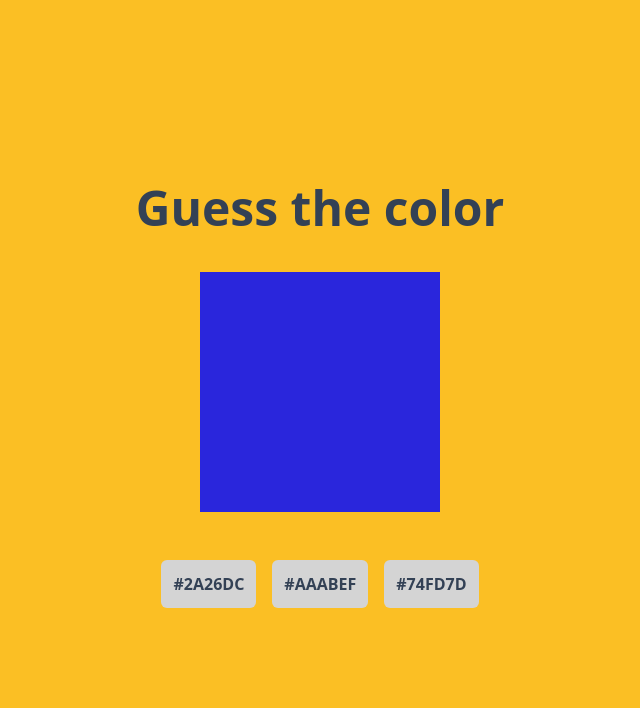
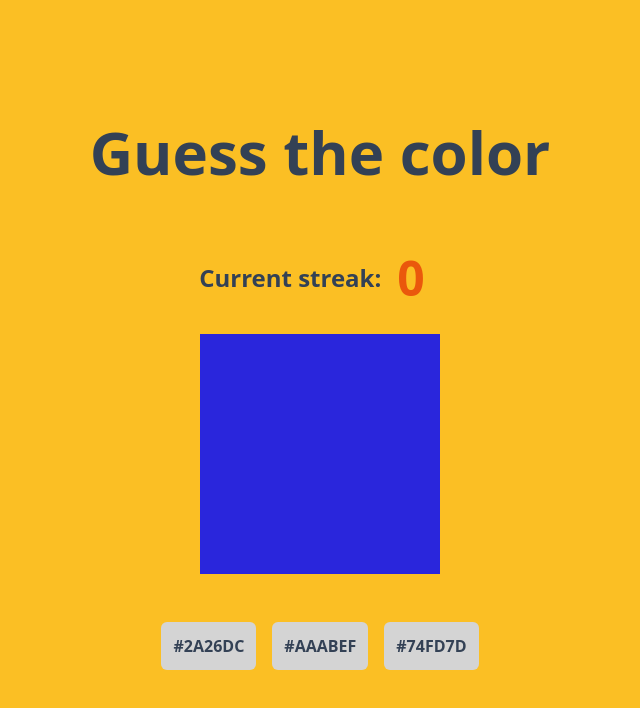
Before and after one commit to martindzida/guess-the-color, a React (Vite) app: page / in a window 1280 px wide. Shown: the top 708 px of the page, without its empty margins (320-960 px from the left). Built offline with nearby package versions, Linux system fonts and the light colour scheme.

Commit message:
Guessing and streak

```diff
--- a/src/App.tsx
+++ b/src/App.tsx
@@ -4,11 +4,14 @@ import Button from './Button';
 function App() {
   const [curColors, setCurColors] = useState<string[]>([]);
   const [correctColor, setCorrectColor] = useState<string>();
-  const [isCorrect, setIsCorrect] = useState<boolean | null>();
+  const [isCorrect, setIsCorrect] = useState<boolean | null>(null);
+  const [goodGuess, setGoodGuess] = useState(false);
+  const [streak, setStreak] = useState(0);
 
   useEffect(() => {
     setCurColors(genColors());
-  }, []);
+    setGoodGuess(false);
+  }, [goodGuess]);
 
   const genColors = () => {
     const hex = '0123456789ABCDEF';
@@ -26,17 +29,31 @@ function App() {
 
   const handlePick = (color: string) => {
     setIsCorrect(correctColor === color);
+    if (correctColor === color) {
+      setGoodGuess(true);
+      setStreak(streak + 1);
+    } else {
+      setStreak(0);
+    }
   };
 
   return (
     <div className='w-screen h-screen flex flex-col justify-center items-center bg-amber-400'>
-      <h1 className='font-extrabold text-5xl p-10 text-slate-700'>Guess the color</h1>
+      <h1 className='font-extrabold text-6xl p-10 text-slate-700'>Guess the color</h1>
+      <div className='flex items-center text-2xl font-bold text-slate-700 p-8'>
+        <span>Current streak: </span>
+        <span className='text-5xl text-orange-600 mx-4'>{streak}</span>
+      </div>
       <div className='w-60 h-60' style={{backgroundColor: correctColor}}></div>
       <div className='flex justify-center p-10'>
         {curColors.map((c: string) => (
           <Button key={c} color={c} handler={handlePick} />
         ))}
       </div>
+      <div className={`${isCorrect ? 'text-green-500' : 'text-rose-500'} text-2xl font-bold`}>
+        {isCorrect !== null && isCorrect && 'Correct!'}
+        {isCorrect !== null && !isCorrect && 'Wrong :c'}
+      </div>
     </div>
   );
 }
```
